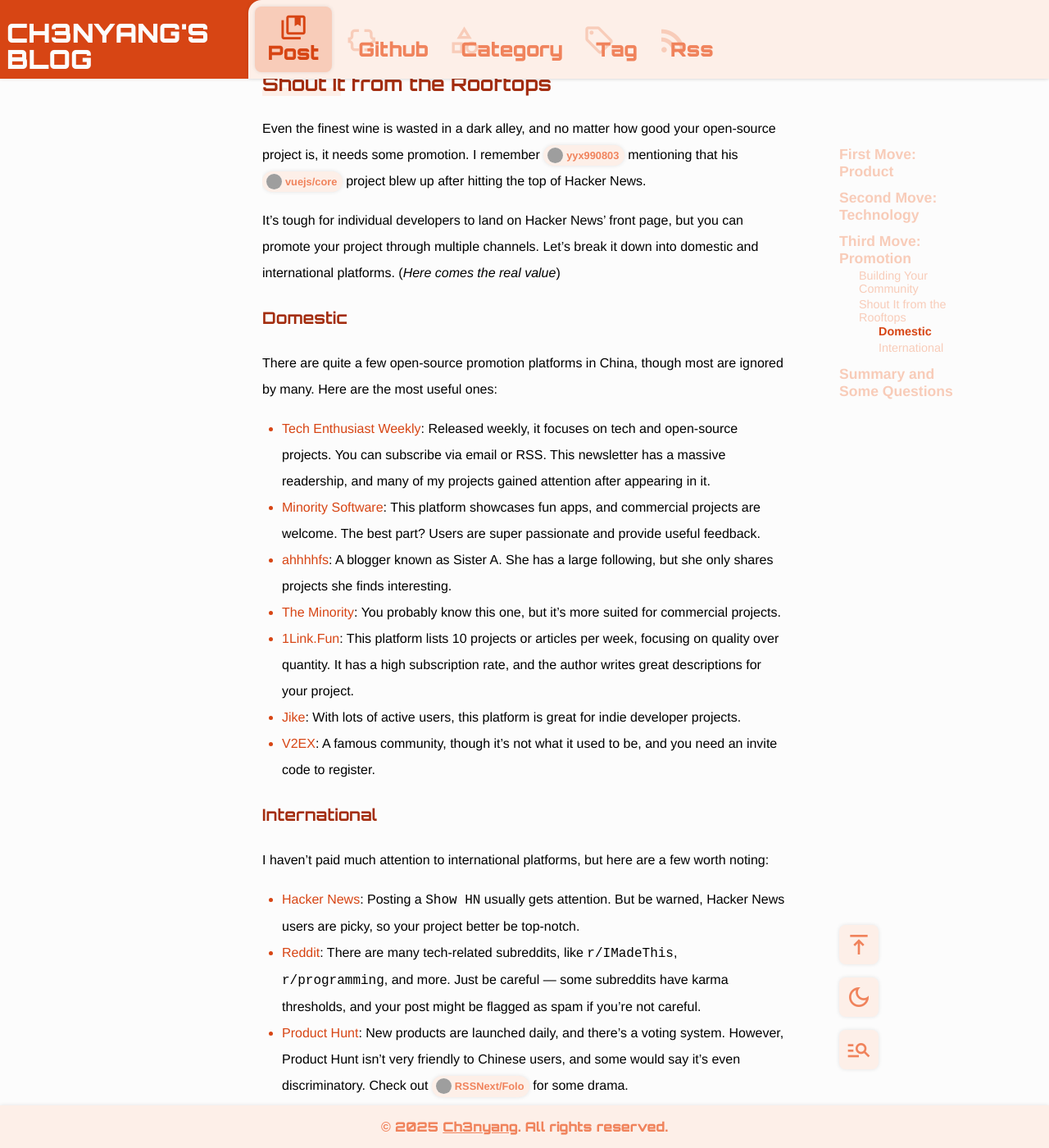
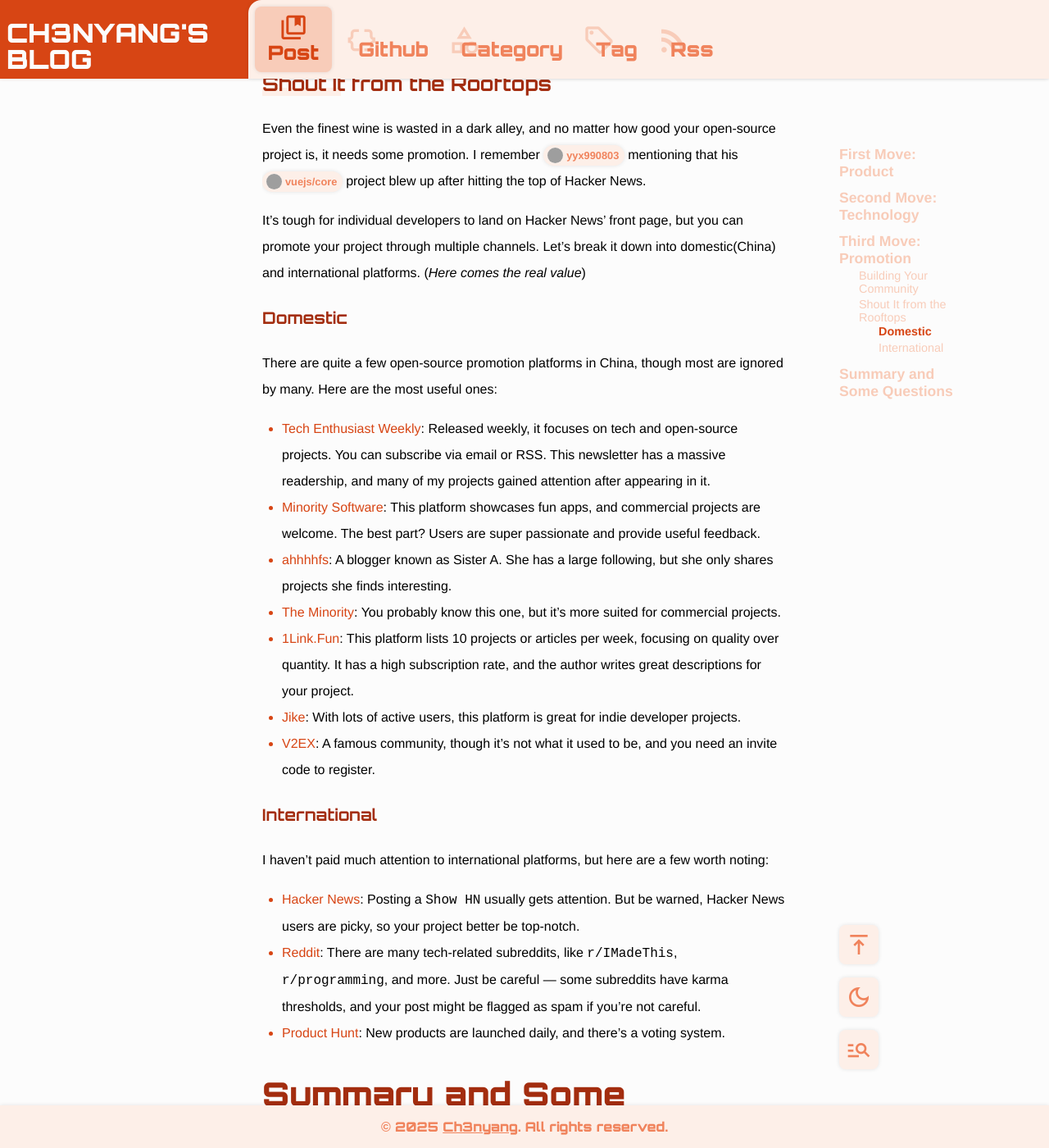
Before and after one commit to WCY-dt/blog-en, a Jekyll site: the page built from _posts/2025-08-03-summary-of-open-source-projects.md, in a window 1280 px wide and 1400 px high, scrolled down 6689 px. Shown: the whole window at 82% size. Built offline with Jekyll 4.4.1, drawn with Linux system fonts in a browser that asks for light colours; comment, search, counter and statistics services are not loaded; grey boxes are pictures that could not be loaded.

Commit message:
docs: Clarify promotion channels for open-source projects in the blog post

```diff
--- a/_posts/2025-08-03-summary-of-open-source-projects.md
+++ b/_posts/2025-08-03-summary-of-open-source-projects.md
@@ -149,7 +149,7 @@ If your project has a frontend or CLI, it’s a good idea to add a screenshot or
 
 Even the finest wine is wasted in a dark alley, and no matter how good your open-source project is, it needs some promotion. I remember {% github_link https://github.com/yyx990803 %} mentioning that his {% github_link https://github.com/vuejs/core %} project blew up after hitting the top of Hacker News.
 
-It’s tough for individual developers to land on Hacker News' front page, but you can promote your project through multiple channels. Let’s break it down into domestic and international platforms. (*Here comes the real value*)
+It’s tough for individual developers to land on Hacker News' front page, but you can promote your project through multiple channels. Let’s break it down into domestic(China) and international platforms. (*Here comes the real value*)
 
 #### Domestic
 
@@ -169,7 +169,7 @@ I haven’t paid much attention to international platforms, but here are a few w
 
 - [Hacker News](https://news.ycombinator.com/): Posting a `Show HN` usually gets attention. But be warned, Hacker News users are picky, so your project better be top-notch.
 - [Reddit](https://www.reddit.com/): There are many tech-related subreddits, like `r/IMadeThis`, `r/programming`, and more. Just be careful — some subreddits have karma thresholds, and your post might be flagged as spam if you’re not careful.
-- [Product Hunt](https://www.producthunt.com/): New products are launched daily, and there’s a voting system. However, Product Hunt isn’t very friendly to Chinese users, and some would say it’s even discriminatory. Check out {% github_link https://github.com/RSSNext/Folo %} for some drama.
+- [Product Hunt](https://www.producthunt.com/): New products are launched daily, and there’s a voting system.
 
 ## Summary and Some Questions
 
```
